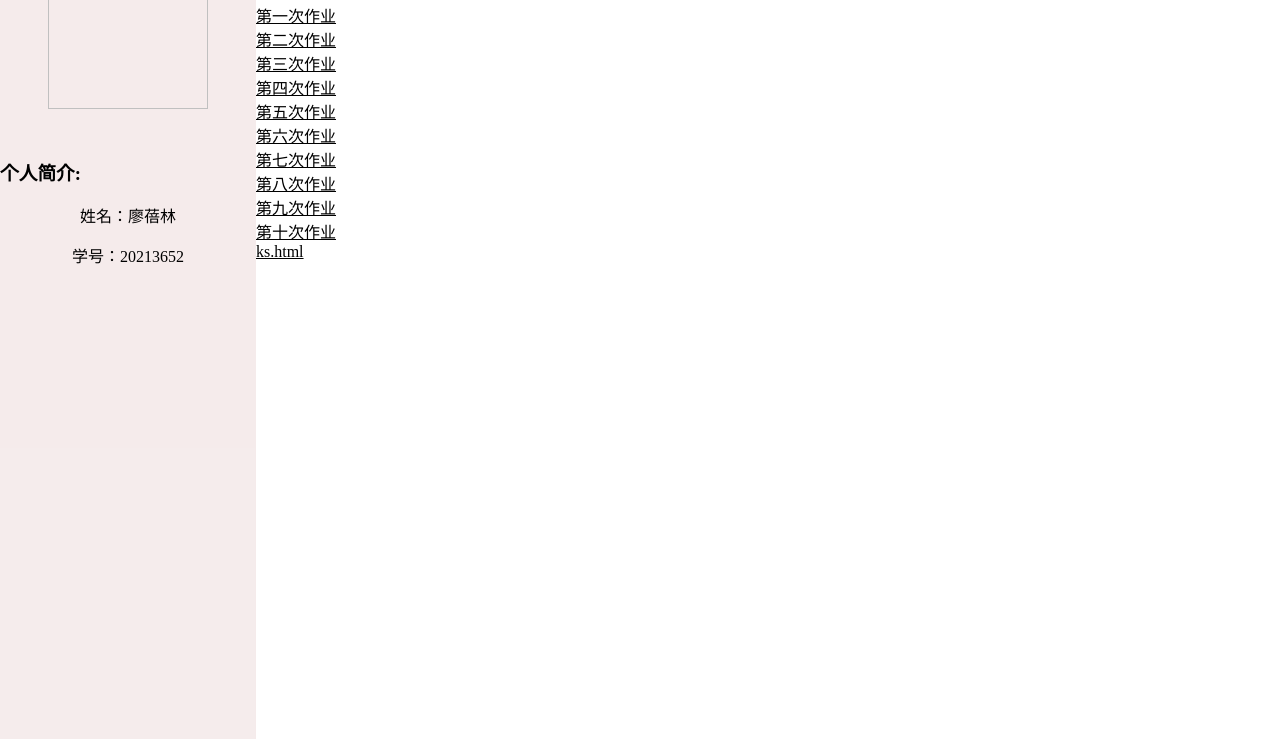
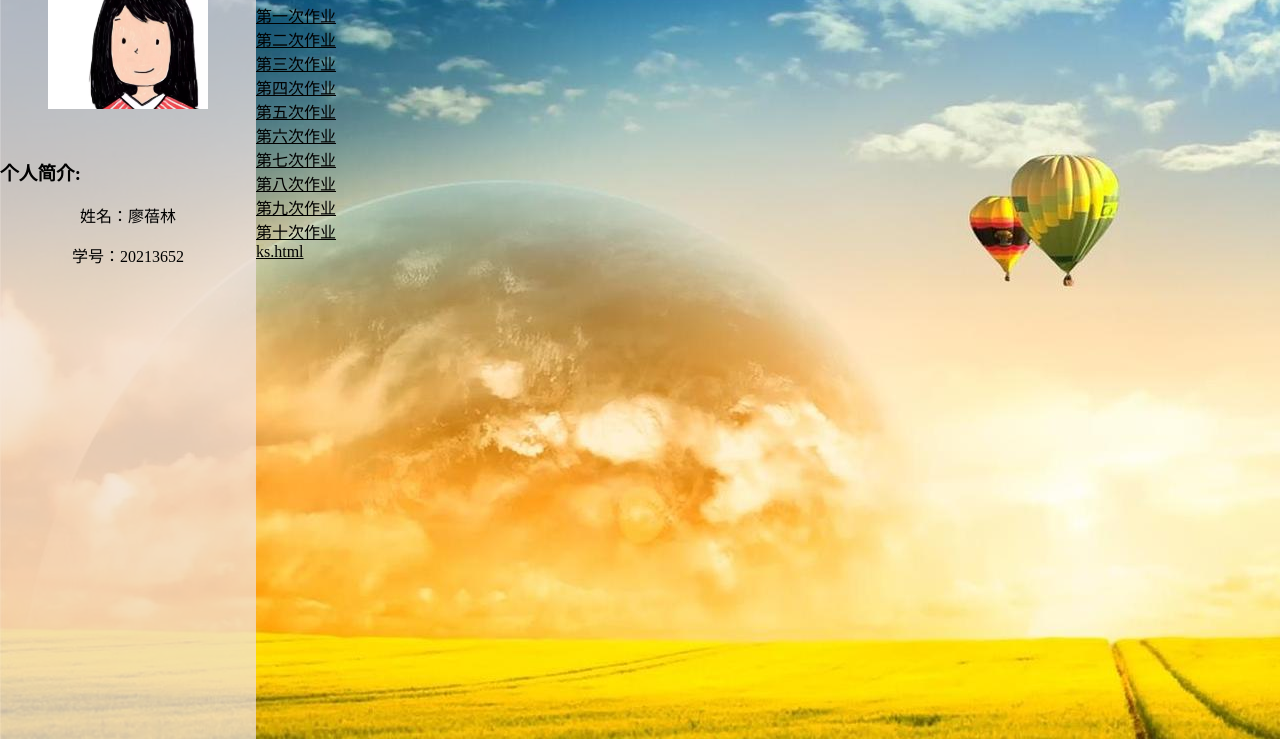
Before and after one commit to liaobeilin603/liaobeilin603.githhub.io, a plain HTML site: page index.html in a window 1280 px wide. Shown: the part 61-800 px from the top of the page. Drawn offline with Linux system fonts and the light colour scheme.

Commit message:
Update index.html

```diff
--- a/index.html
+++ b/index.html
@@ -47,12 +47,12 @@
 
     </style>
 </head>
-<body background="./index_files/R-C.jpg">
+<body background="./imges/R-C.jpg">
 
 
     <div id="a1">
         <div id="a2">
-            <img src="./index_files/touxiang.jpg">
+            <img src="./imges/touxiang.jpg">
         </div>
         <h3>个人简介:</h3>
         <p>姓名：廖蓓林</p>
```
